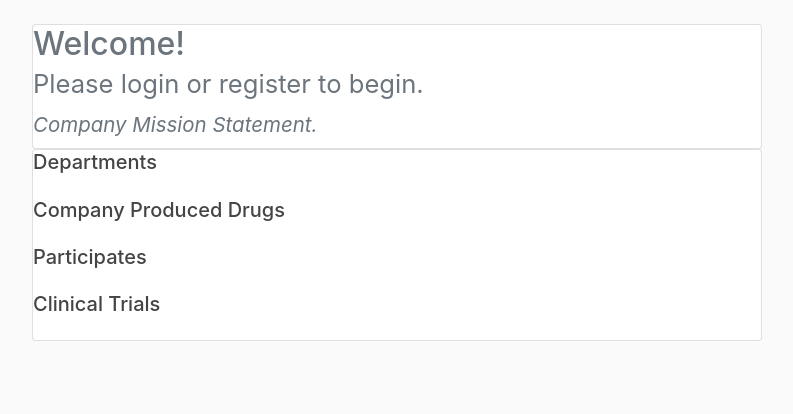
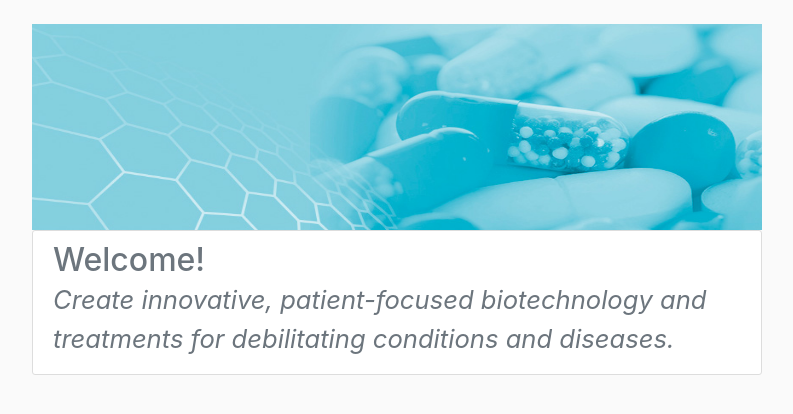
Before and after one commit to egeoffroy/DB_Final, a Flask app: page / in a window 1280 px wide. Shown: the part 56-470 px from the top of the page, without its empty margins (53-846 px from the left). Run offline with Flask 2, Linux system fonts and the light colour scheme; parts of the project's set-up code (start-up, migrations or seed data) failed here and were passed over; some libraries are stand-ins or nearby versions.

Commit message:
Update home.html

```diff
--- a/flaskDemo/templates/home.html
+++ b/flaskDemo/templates/home.html
@@ -1,16 +1,10 @@
 {% extends "layout.html" %}
 {% block content %}
-    <div class = "card">
-        <h2><a class="text-muted"> Welcome! </a></br>
-            {% if current_user.is_authenticated == false %}
-        <small><a class="text-muted"> Please login or register to begin. </a></br>
-            {% endif %}
-        <small><a class="text-muted"> <em>Company Mission Statement.</em> </a></br>
-    </div>
-    <div class="card">
-        <h5><a class="article-title" href="{{ url_for('dept_home')}}">Departments</a></h5></br>
-        <h5><a class="article-title" href="{{ url_for('drug1')}}">Company Produced Drugs</a></h5></br>
-        <h5><a class="article-title" href="{{ url_for('participates1') }}">Participates</a></h5></br>
-        <h5><a class="article-title" href="{{ url_for('clinical1') }}">Clinical Trials</a></h5></br>
-    </div>
+    <img src="/static/PHARMACEUTICAL.jpg" alt="home image" width="730" height="206">
+    <article class="media content-section">
+        <div class="media-body">
+            <h2><a class="text-muted"> Welcome! </a></br>
+            <small><a class="text-muted"><em>Create innovative, patient-focused biotechnology and treatments for debilitating conditions and diseases.</em></a>
+        </div>
+    </article>
 {% endblock content %}
```
